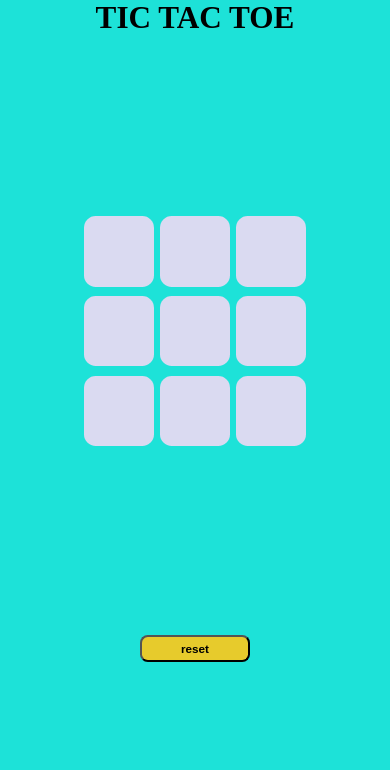
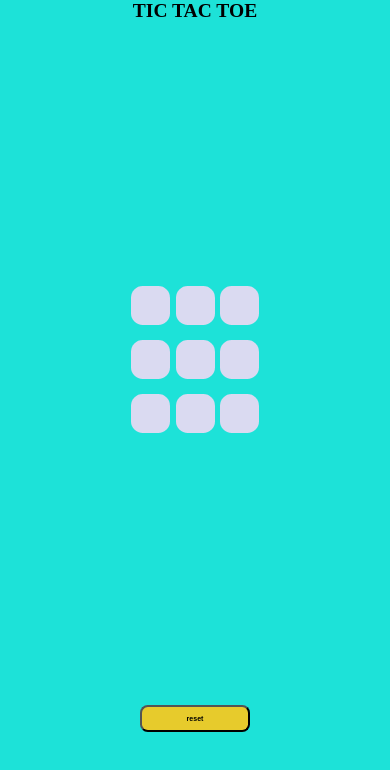
Before and after one commit to mdkaifakhtar/tic-tac-toe2, a plain HTML site: page index.html in a window 390 px wide. Drawn offline with Linux system fonts and the light colour scheme.

Commit message:
style.css

```diff
--- a/style.css
+++ b/style.css
@@ -75,3 +75,85 @@
  .hide {
   display: none;
  }
+
+/* responsive sector */
+
+ @media (max-width: 1200px) {
+  .box {
+    height: 15vmin;
+    width: 15vmin;
+    font-size: 8vh;
+  }
+
+  p.msg {
+    font-size: 5vmin;
+    height: 8vmin;
+    width: 5vmin;
+  }
+
+  #new-btn, #reset-btn {
+    font-size: 2.5vmin;
+  }
+
+  h1 {
+    font-size: 7vmin;
+  }
+}
+
+@media (max-width: 768px) {
+  .game {
+    height: 50vmin;
+    width: 50vmin;
+  }
+
+  .box {
+    height: 12vmin;
+    width: 12vmin;
+    font-size: 7vh;
+  }
+
+  p.msg {
+    font-size: 4vmin;
+    height: 7vmin;
+    width: 4vmin;
+  }
+
+  #new-btn, #reset-btn {
+    font-size: 2vmin;
+  }
+
+  h1 {
+    font-size: 6vmin;
+  }
+}
+
+@media (max-width: 480px) {
+  .container {
+    height: 80vh;
+  }
+
+  .game {
+    height: 40vmin;
+    width: 40vmin;
+  }
+
+  .box {
+    height: 10vmin;
+    width: 10vmin;
+    font-size: 6vh;
+  }
+
+  p.msg {
+    font-size: 3vmin;
+    height: 6vmin;
+    width: 3vmin;
+  }
+
+  #new-btn, #reset-btn {
+    font-size: 1.8vmin;
+  }
+
+  h1 {
+    font-size: 5vmin;
+  }
+}
```
